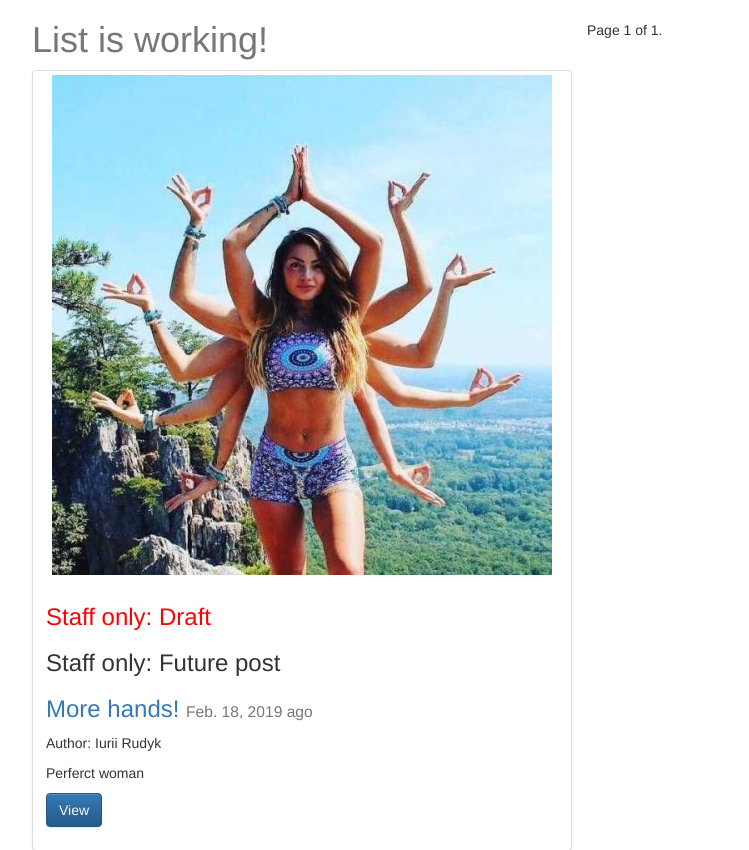
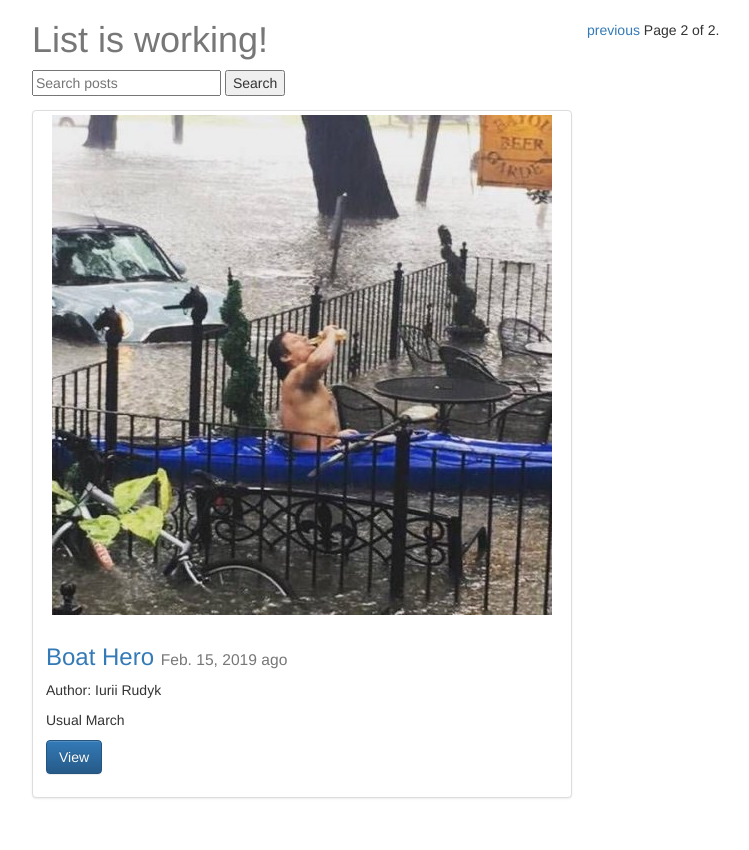
Before and after one commit to Rudyk-Iurii/djangosite1.9, a Django app: page /posts/?page=2 in a window 1280 px wide. Shown: the top 850 px of the page, without its empty margins (338-1087 px from the left). After the commit the page ends 799 px from the top, so only its background shows below. Run offline with Django 3.2, Linux system fonts and the light colour scheme; a user stored in the database is signed in; data comes from the database, SQL or seed files in the repository; some libraries are stand-ins or nearby versions.

Commit message:
post search impl

```diff
--- a/src/posts/views.py
+++ b/src/posts/views.py
@@ -2,6 +2,7 @@ from urllib.parse import quote_plus
 
 from django.contrib import messages
 from django.core.paginator import Paginator, EmptyPage, PageNotAnInteger
+from django.db.models import Q
 from django.http import HttpResponse, HttpResponseRedirect, Http404
 from django.shortcuts import render, get_object_or_404, redirect
 from django.utils import timezone
@@ -51,7 +52,15 @@ def post_list(request):
     queryset_list = Post.objects.active() #.order_by("-timestamp")
     if request.user.is_staff or request.user.is_superuser:
         queryset_list = Post.objects.all()
-    paginator = Paginator(queryset_list, 10) # Show 25 contacts per page
+    query = request.GET.get("q")
+    if query:
+        queryset_list = queryset_list.filter(
+            Q(title__icontains=query)|
+            Q(content__icontains=query)|
+            Q(user__first_name__icontains=query)|
+            Q(user__last_name__icontains=query)
+        ).distinct()
+    paginator = Paginator(queryset_list, 2) # Show 25 contacts per page
     page_request_var = "page"
     page = request.GET.get(page_request_var)
     try:
--- a/src/templates/post_list.html
+++ b/src/templates/post_list.html
@@ -3,7 +3,10 @@
 
 <div class="col-sm-6 col-sm-offset-3">
     <h1>{{ title }} is working!</h1>
-
+<form method="GET" action="">
+    <input type="text" name="q" placeholder="Search posts" value="{{ request.GET.q }}">
+    <input type="submit" value="Search">
+</form>
 {% for obj in object_list %}
 <div class="row">
 
@@ -35,7 +38,7 @@
 <div class="pagination">
     <span class="step-links">
         {% if object_list.has_previous %}
-            <a href="?{{ page_request_var }}={{ object_list.previous_page_number }}">previous</a>
+            <a href="?{{ page_request_var }}={{ object_list.previous_page_number }}{% if request.GET.q %}&q={{ request.GET.q }}{% endif %}">previous</a>
         {% endif %}
 
         <span class="current">
@@ -43,7 +46,7 @@
         </span>
 
         {% if object_list.has_next %}
-            <a href="?{{ page_request_var }}={{ object_list.next_page_number }}">next</a>
+            <a href="?{{ page_request_var }}={{ object_list.next_page_number }}{% if request.GET.q %}&q={{ request.GET.q }}{% endif %}">next</a>
         {% endif %}
     </span>
 </div>
```
